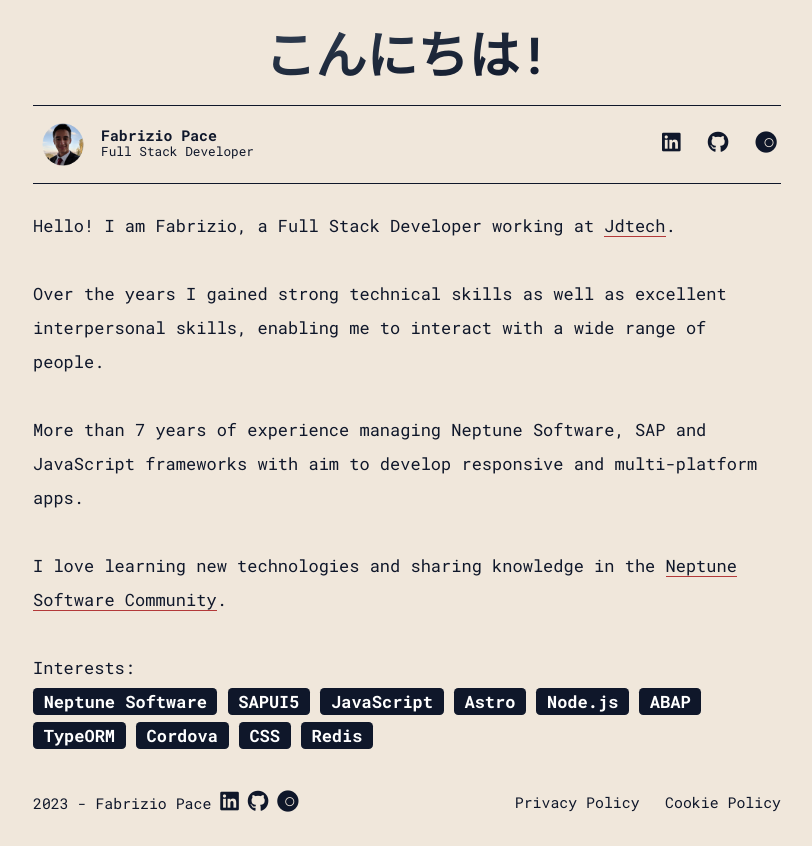
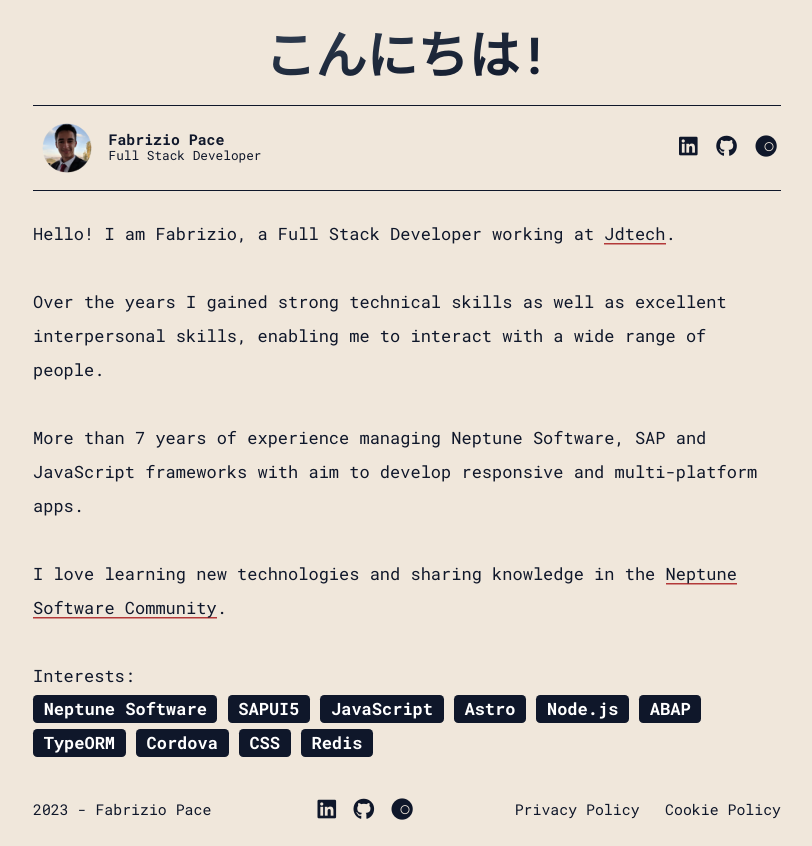
Before and after one commit to fabriziopace/fabriziopace.dev, an Astro site: page / in a window 1280 px wide. Shown: the part 280-1126 px from the top of the page, without its empty margins (233-1045 px from the left). Built offline with nearby package versions, Linux system fonts and the light colour scheme; Astro itself is replaced by a stand-in of ours.

Commit message:
Socials component

```diff
--- a/src/components/Footer.astro
+++ b/src/components/Footer.astro
@@ -1,51 +1,14 @@
 ---
+import Socials from "./Socials.astro";
 ---
 
 <footer class="text-sm leading-[1.75] mt-4">
   <div class="sm:flex sm:items-center sm:justify-between py-4">
+    <span class="text-sm sm:text-center"
+      >2023 - <a href="/" class="unset hover:text-text-link">Fabrizio Pace</a>
+    </span>
     <div>
-      <span class="text-sm sm:text-center"
-        >2023 - <a href="/" class="unset hover:text-text-link">Fabrizio Pace</a>
-      </span>
-      <a
-        class="unset hover:text-text-link"
-        href="https://www.linkedin.com/in/fabrizio-pace/"
-        aria-label="Fabrizio on LinkedIn"
-        target="_blank"
-      >
-        <i
-          class="fa-brands fa-linkedin text-xl"
-          aria-hidden="true"
-          title="Fabrizio on LinkedIn"></i>
-      </a>
-      <a
-        class="unset hover:text-text-link"
-        href="https://github.com/fabriziopace"
-        aria-label="Fabrizio on GitHub"
-        target="_blank"
-      >
-        <i
-          class="fa-brands fa-github text-xl"
-          aria-hidden="true"
-          title="Fabrizio on GitHub"></i>
-      </a>
-      <a
-        class="unset hover:text-text-link"
-        href="https://community.neptune-software.com/users/fabriziopace"
-        aria-label="Fabrizio on Neptune Software Community"
-        target="_blank"
-      >
-        <i
-          class="fa-solid fa-neptune text-xl"
-          aria-hidden="true"
-          title="Fabrizio on Neptune Software Community"
-        >
-          <i
-            class="fa-regular fa-neptune-content size-neptune-icon-navbar"
-            aria-hidden="true"
-            title="Fabrizio on Neptune Software Community"></i></i
-        >
-      </a>
+      <Socials />
     </div>
     <div class="flex space-x-6 sm:justify-center">
       <a
--- a/src/components/Intro.astro
+++ b/src/components/Intro.astro
@@ -1,9 +1,10 @@
 ---
+import Socials from "./Socials.astro";
 ---
 
 <section class="mb-8">
   <div class="effect-slide" style="cursor:pointer">
-    <img src="/images/tokyotower.jpg" alt="Tokyo Tower" title="" />
+    <img src="/images/tokyotower.jpg" alt="Tokyo Tower" title="" width="750" height="200" />
   </div>
   <div class="mb-6">
     <h1
@@ -20,55 +21,20 @@
     >
       <div class="flex items-center">
         <img
-          class="w-10 h-10 rounded-full mr-4"
-          src="/images/profilepicture.png"
+          class="rounded-full mr-4"
+          src="/images/profilepicture.webp"
           alt="Avatar of Fabrizio Pace"
+          width="50"
+          height="50"
+          loading="lazy"
         />
         <div class="text-sm">
           <p class="leading-none font-bold">Fabrizio Pace</p>
           <p class="text-xs">Full Stack Developer</p>
         </div>
       </div>
-      <div class="whitespace-nowrap">
-        <a
-          class="unset ml-4 hover:text-text-link"
-          href="https://www.linkedin.com/in/fabrizio-pace/"
-          aria-label="Fabrizio on LinkedIn"
-          target="_blank"
-        >
-          <i
-            class="fa-brands fa-linkedin text-xl"
-            aria-hidden="true"
-            title="Fabrizio on LinkedIn"></i>
-        </a>
-        <a
-          class="unset ml-4 hover:text-text-link"
-          href="https://github.com/fabriziopace"
-          aria-label="Fabrizio on GitHub"
-          target="_blank"
-        >
-          <i
-            class="fa-brands fa-github text-xl"
-            aria-hidden="true"
-            title="Fabrizio on GitHub"></i>
-        </a>
-        <a
-          class="unset ml-4 hover:text-text-link"
-          href="https://community.neptune-software.com/users/fabriziopace"
-          aria-label="Fabrizio on Neptune Software Community"
-          target="_blank"
-        >
-          <i
-            class="fa-solid fa-neptune text-xl"
-            aria-hidden="true"
-            title="Fabrizio on Neptune Software Community"
-          >
-            <i
-              class="fa-regular fa-neptune-content"
-              aria-hidden="true"
-              title="Fabrizio on Neptune Software Community"></i></i
-          >
-        </a>
+      <div class="">
+        <Socials />
       </div>
     </div>
   </div>
--- /dev/null
+++ b/src/components/Socials.astro
@@ -0,0 +1,42 @@
+---
+---
+
+<a
+  class="unset hover:text-text-link mr-2"
+  href="https://www.linkedin.com/in/fabrizio-pace/"
+  aria-label="Fabrizio on LinkedIn"
+  target="_blank"
+>
+  <i
+    class="fa-brands fa-linkedin text-xl"
+    aria-hidden="true"
+    title="Fabrizio on LinkedIn"></i>
+</a>
+<a
+  class="unset hover:text-text-link mr-2"
+  href="https://github.com/fabriziopace"
+  aria-label="Fabrizio on GitHub"
+  target="_blank"
+>
+  <i
+    class="fa-brands fa-github text-xl"
+    aria-hidden="true"
+    title="Fabrizio on GitHub"></i>
+</a>
+<a
+  class="unset hover:text-text-link"
+  href="https://community.neptune-software.com/users/fabriziopace"
+  aria-label="Fabrizio on Neptune Software Community"
+  target="_blank"
+>
+  <i
+    class="fa-solid fa-neptune text-xl"
+    aria-hidden="true"
+    title="Fabrizio on Neptune Software Community"
+  >
+    <i
+      class="fa-regular fa-neptune-content size-neptune-icon-navbar"
+      aria-hidden="true"
+      title="Fabrizio on Neptune Software Community"></i></i
+  >
+</a>
```
Also changed, not shown: public/images/profilepicture.png (deleted), public/images/profilepicture.webp (added).
